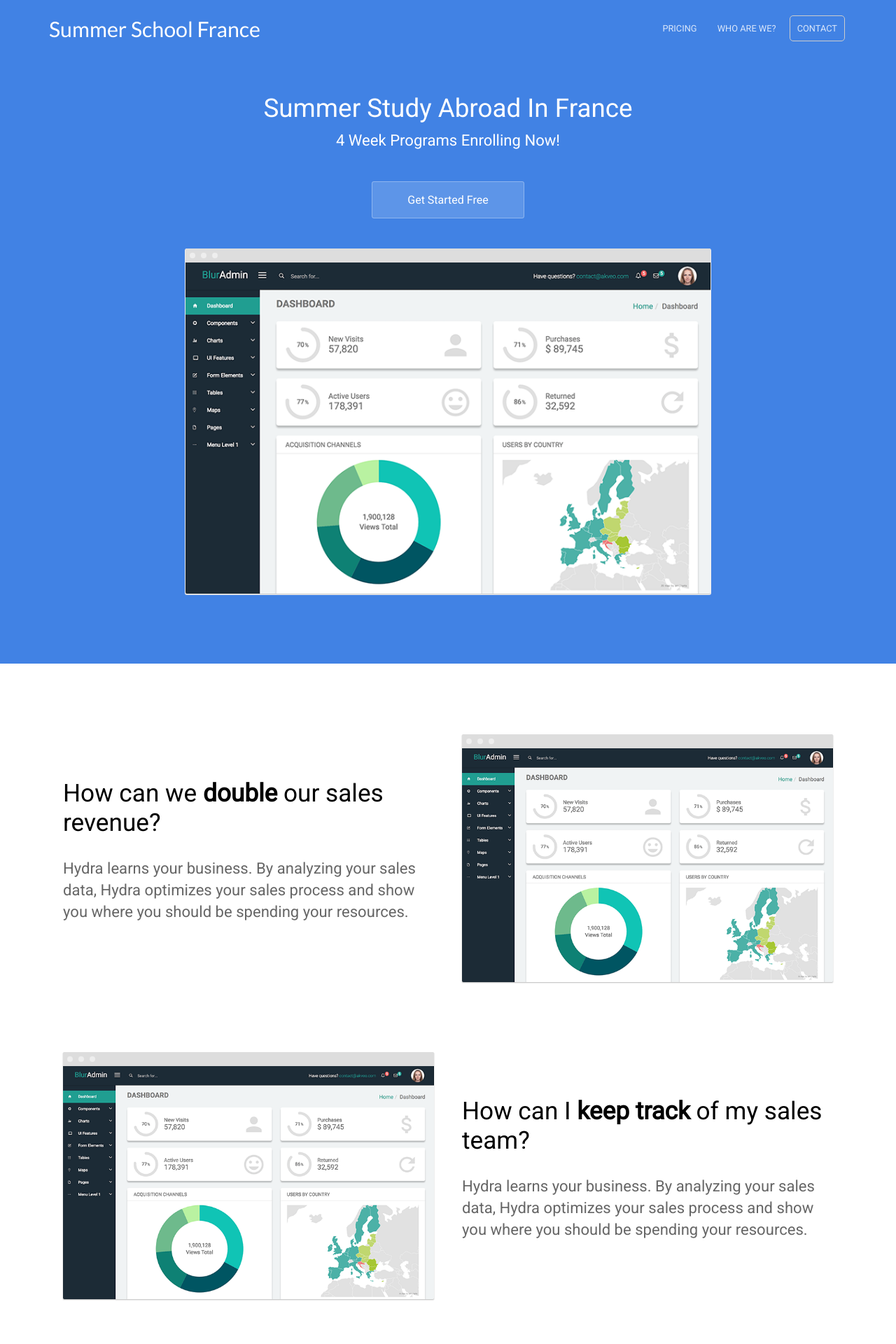
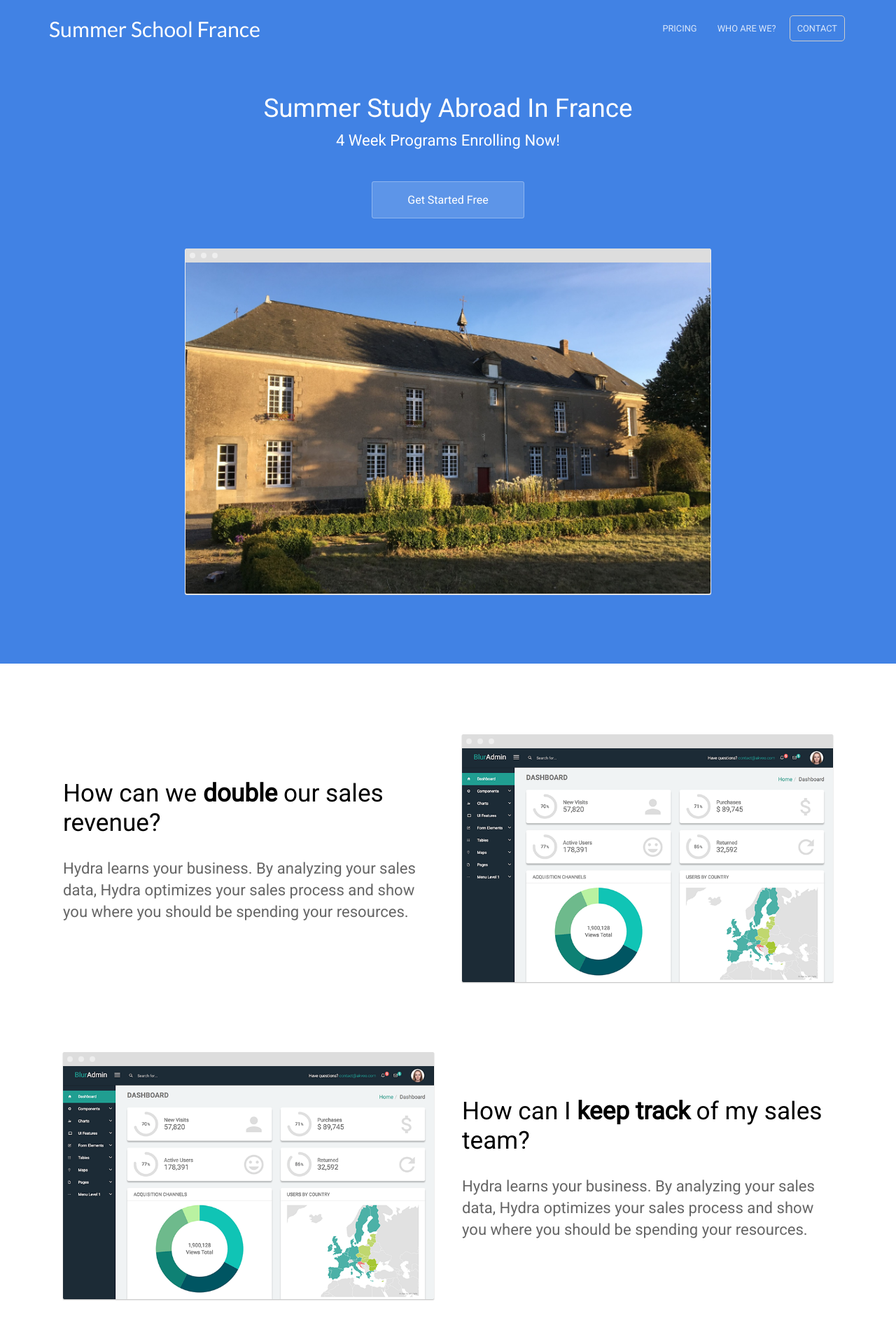
Before and after one commit to baritchie/project1, a Jekyll site: the page built from index.html, in a window 1280 px wide. Shown: the top 1920 px of the page at 70% size. Built offline with Jekyll 4.4.1, drawn with Linux system fonts in a browser that asks for light colours.

Commit message:
Updated 3 files via CloudCannon

```diff
--- a/index.html
+++ b/index.html
@@ -13,7 +13,7 @@ description: 4 Week Programs Enrolling Now!
 		</p>
 		<div class="cta button alt"><a href="{{ site.baseurl }}/sign-up/">Get Started Free</a></div>
 		<div>
-			<img src="/images/dashboard.png" alt="Screenshot" class="screenshot editable" />
+			<img alt="Our summer school campus in France" class="screenshot editable" src="/uploads/school-main.JPG" width="794" srcset="/uploads/school-main.JPG 794w, /uploads/school-main@2x.JPG 1588w" title="Our summer school campus in France" />
 		</div>
 	</div>
 </section>
```
Also changed, not shown: uploads/school-main.JPG (added), uploads/school-main@2x.JPG (added).
